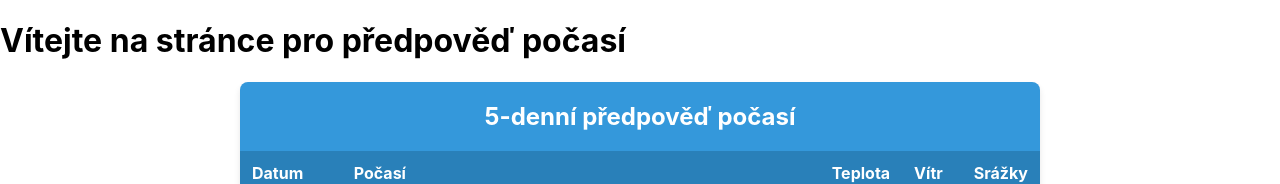
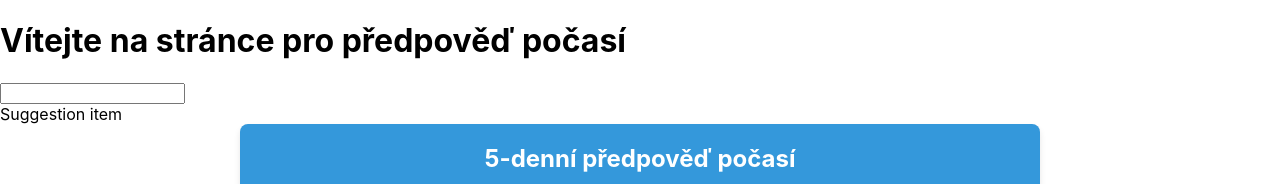
Before and after one commit to daasadr/ultimate-weather-forecast, a React (Create React App) app: page / in a window 1280 px wide. Shown: the top 184 px of the page. Built offline with nearby package versions, Linux system fonts and the light colour scheme.

Commit message:
feat: outline SearchCityField container

```diff
--- a/src/App.tsx
+++ b/src/App.tsx
@@ -1,6 +1,8 @@
 import React from 'react';
 import ForecastTable from './containers/ForecastTable';
 import './App.scss';
+import InputComponent from './containers/SearchCityFields/components/Input';
+import Suggestions from './containers/SearchCityFields/components/Suggestions';
 
 const App: React.FC = () => {
   return (
@@ -9,7 +11,11 @@ const App: React.FC = () => {
         <h1>Vítejte na stránce pro předpověď počasí</h1>
       </header>
       <main>
+        <InputComponent/>
+        <Suggestions/>
         <ForecastTable />
+
+
       </main>
     </div>
   );
--- /dev/null
+++ b/src/containers/SearchCityFields/components/Input/index.tsx
@@ -0,0 +1,10 @@
+import React from "react";
+
+const InputComponent: React.FC = () => {
+    return (
+        <input
+        />
+    )
+}
+
+export default InputComponent;
--- /dev/null
+++ b/src/containers/SearchCityFields/components/Suggestions/SuggestionItem.tsx
@@ -0,0 +1,9 @@
+import React from "react";
+
+const  SuggestionItem: React.FC = () => {
+    return (
+        <>Suggestion item</>
+    );
+};
+
+export default SuggestionItem;
--- /dev/null
+++ b/src/containers/SearchCityFields/components/Suggestions/index.tsx
@@ -0,0 +1,12 @@
+import React from "react";
+import SuggestionItem from "./SuggestionItem";
+
+const Suggestions: React.FC = () => {
+    return (
+        <div>
+            <SuggestionItem/>
+        </div>
+    );
+};
+
+export default Suggestions;
```
Also changed, not shown: src/containers/SearchCityFields/index.tsx (added, +14 -0 lines).
